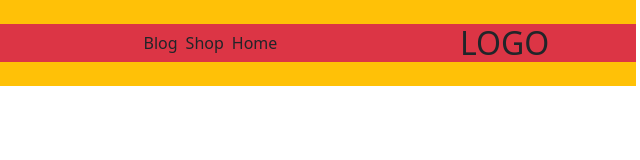
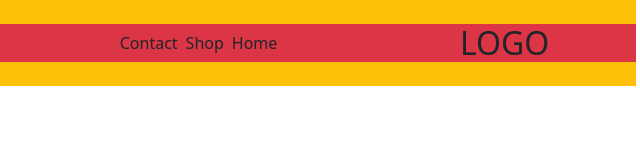
Before and after one commit to asadimohammad/bootstrap-course, a website: page index.html in a window 1280 px wide. Shown: the full height of the page, 574-1214 px from the left. Drawn offline with nearby package versions, Linux system fonts and the light colour scheme.

Commit message:
edit html

```diff
--- a/index.html
+++ b/index.html
@@ -21,7 +21,7 @@
           <ul class="col-12 col-lg-7 col-sm-12 col-md d-flex list-unstyled gap-2 align-items-center m-0 ">
             <li>Home</li>
             <li>Shop</li>
-            <li>Blog</li>
+            <li>Contact</li>
           </ul>
         </div>
         <div class="col-lg-4 col-sm-12 d-flex gap-2 bg-success justify-content-center">
```
